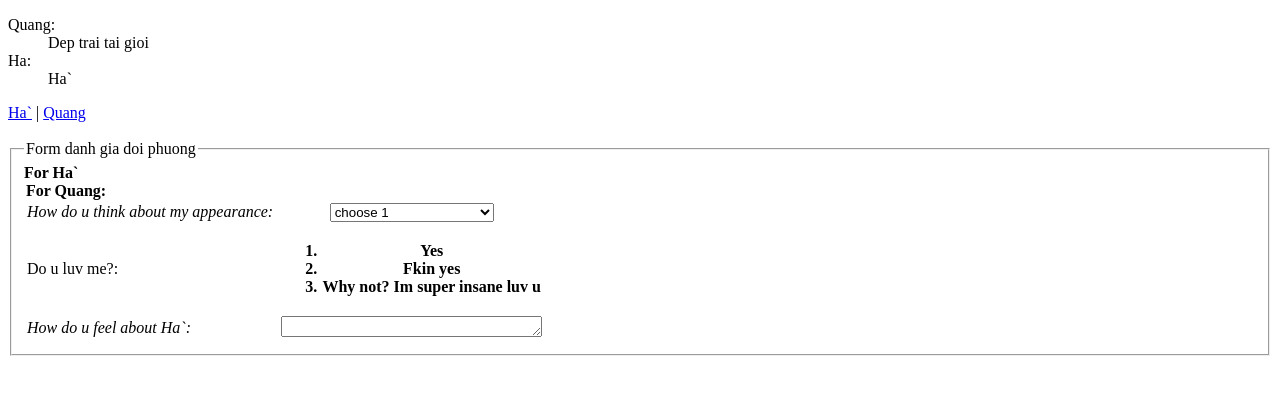
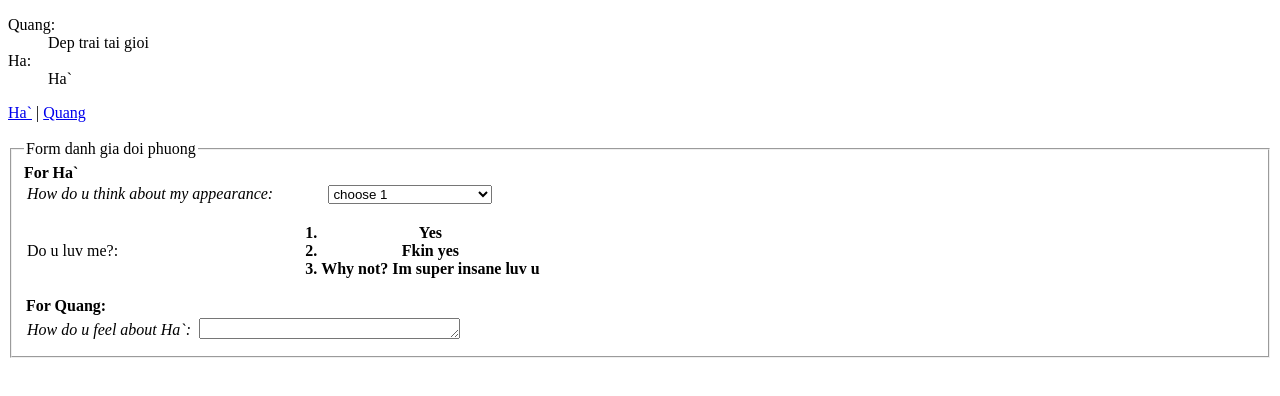
Before and after one commit to tran-kim-quang/aboutMe, a plain HTML site: page index.html in a window 1280 px wide. Drawn offline with Linux system fonts and the light colour scheme.

Commit message:
Update index.html

```diff
--- a/index.html
+++ b/index.html
@@ -16,8 +16,9 @@
         </nav><br>
         <fieldset>
             <legend>Form danh gia doi phuong</legend>
-            <label><b>For Ha`</b></label>
+
             <table>
+                <label><b>For Ha`</b></label>
                 <tr>
                     <td style="font-style: italic;">How do u think about my appearance:</td>
                     <td>
@@ -32,7 +33,7 @@
                     </td>
 
                 </tr>
-                <tr><br>
+                <tr>
                     <td>Do u luv me?:</td>
                     <td>
                         <th>
@@ -43,17 +44,17 @@
                         </ol>
                     </th>
                 </td>
-
                 </tr>
-                <legend><b>For Quang:</b></legend>
+            </table>
+            <table>
                 <tr>
+                    <legend><b>For Quang:</b></legend>
                     <td style="font-style: italic;">How do u feel about Ha`:</td>
                     <td>
                         <th><textarea name="textarea" cols="30" rows="1"></textarea></th>
                     </td>
                 </tr>
             </table>
-
         </fieldset>
     </body>
 </html>
```
